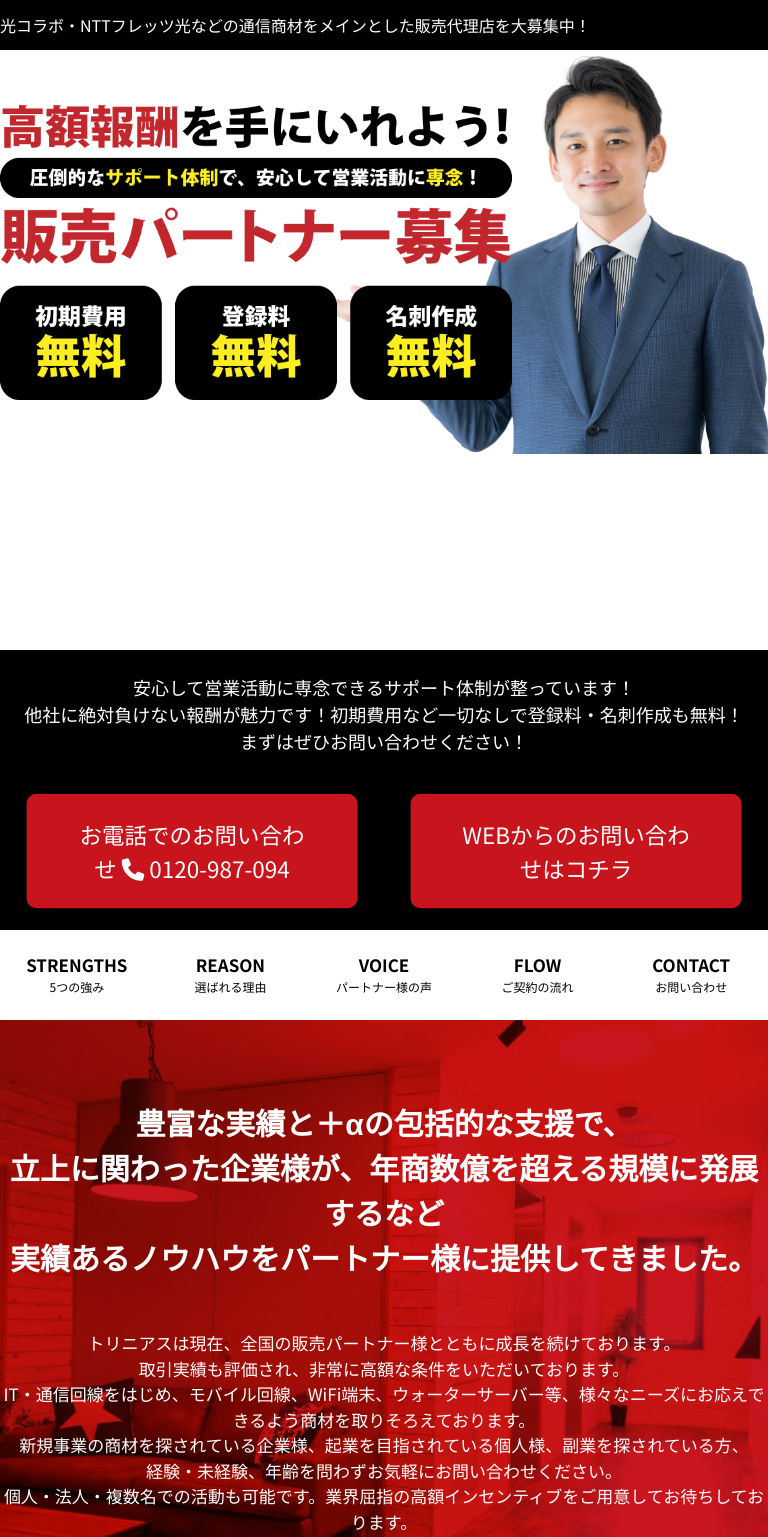
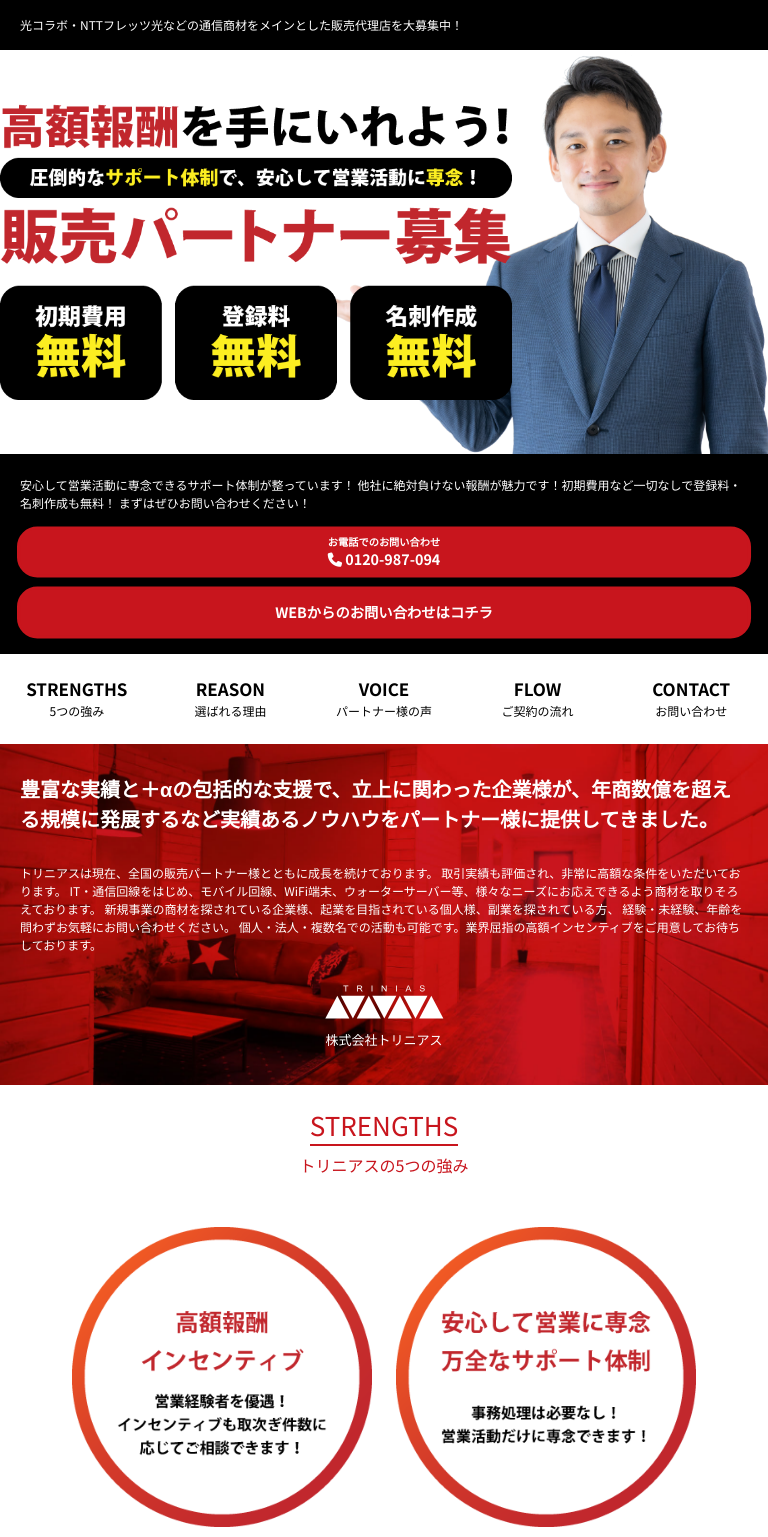
Before and after one commit to egitaro/LP_NAKATA, a plain HTML site: page index.html in a window 768 px wide. Shown: the top 1537 px of the page. Drawn offline with nearby package versions, Linux system fonts and the light colour scheme.

Commit message:
no message

```diff
--- a/css/style.css
+++ b/css/style.css
@@ -1,5 +1,8 @@
 @charset "UTF-8";
 @import url(http://fonts.googleapis.com/earlyaccess/notosansjp.css);
+
+
+/* PC　1000pxからはここを読み込む */
 
 /* 共通パーツ */
 html {
@@ -36,7 +39,7 @@
 #main-visual {
   display: flex;
   justify-content: center;
-  height: 600px;
+  height: 0 auto;
 }
 
 #main-visual img {
@@ -97,7 +100,6 @@
   color: white;
   margin: 0 30px;
   border-radius: 10px;
-  width: 500px;
   text-align: center;
   border: solid 3px #C8151D;
   transition: 0.4s ease-in-out;
@@ -112,6 +114,9 @@
   transition: 0.4s ease-in-out;
 }
 
+.btn-tb {
+  display: inline;
+}
 
 
 .btn:hover {
@@ -820,3 +825,204 @@
 .foot-link-title-item {
   font-size: 12px;
 }
+
+
+
+/*　タブレット　画面サイズが600pxから999pxまではここを読み込む　*/
+@media screen and (min-width:600px) and (max-width:999px) {
+
+
+  header p {
+    font-size: 12px;
+    margin: 0 0 0 20px;
+  }
+
+  /* 黒帯contact */
+  #contact-bnr {
+    height: 200px;
+  }
+
+  .contact-head {
+    display: flex;
+    flex-direction: column;
+    justify-content: center;
+    margin: 10px;
+  }
+
+  .contact-head p {
+    font-size: 12px;
+    font-weight: 400;
+    text-align: left;
+    margin: 0 10px;
+  }
+
+  .br-pc {
+    display: none;
+  }
+
+  .contact-btn {
+    display: flex;
+    flex-direction: column;
+    justify-content: center;
+    width: 100%;
+    margin: 0px;
+  }
+
+  .btn {
+    font-size: 14px;
+    font-weight: 600;
+    text-align: center;
+    width: auto;
+    margin: 5px 25px;
+    border-radius: 20px;
+    text-align: center;
+    border: solid 3px #C8151D;
+    transition: 0.4s ease-in-out;
+  }
+
+  .btn a {
+    border-radius: 10px;
+    padding: 4px;
+    color: white;
+    text-decoration: none;
+    display: block;
+    transition: 0.4s ease-in-out;
+  }
+
+  a.tb {
+    padding: 12px;
+  }
+
+  .btn-tb {
+    font-size: 10px;
+    display: block;
+  }
+
+  /* 赤帯 */
+  #about-trinias {
+    background-image: url(../images/tr-partner-img2.jpg);
+    background-repeat: no-repeat;
+    background-size: cover;
+    background-position: center;
+    width: auto;
+    height: auto;
+  }
+
+  #about-trinias p {
+    color: white;
+  }
+
+  .about-trinias-area {
+    padding: 30px 20px;
+  }
+
+  .about-trinias-head {
+    text-align: left;
+    font-size: 20px;
+    font-weight: 600;
+  }
+
+  .about-trinias-item {
+    padding: 30px 0px;
+    font-size: 12px;
+    text-align: left;
+  }
+
+  .trinias-logo {
+    text-align: center;
+  }
+
+  .trinias-logo img {
+    width: 120px;
+  }
+
+  .trinias-foot {
+    font-size: 13px;
+    margin: 5px;
+  }
+
+  /* 共通パーツ　title */
+  .title {
+    text-align: center;
+    color: #C8151D;
+  }
+
+  .title-strong {
+    font-size: 26px;
+    font-weight: 500;
+    border-bottom: 2px solid;
+    display: inline-block;
+    margin: 0 0 7px 0;
+  }
+
+  .title-small {
+    font-size: 16px;
+  }
+
+  /* strengths */
+  #strengths {
+    padding: 20px 0px;
+  }
+
+  .strength-img {
+    text-align: center;
+    margin: 40px 0 0 0;
+  }
+
+  .strength-img img {
+    width: 300px;
+    margin: 10px;
+  }
+
+  /* commodity */
+  #commodity {
+    padding: 0px;
+  }
+
+  .commodity-item {
+    font-size: 10px;
+    /* text-align: center; */
+    margin: 0;
+    /* width: 100px; */
+  }
+
+  .commodity-img-area {}
+
+  /* 幅せまのときこれの中身横2つずつ */
+  .commodity-img-group {
+    display: flex;
+    flex-wrap: wrap;
+    justify-content: left;
+  }
+
+  .commodity-img-group img {}
+
+  /* 幅ひろのときこれで横並び */
+  .commodity-img-box {
+    display: block;
+    /* justify-content: left;
+    flex-wrap: wrap; */
+  }
+
+  .commodity-img {
+    /* margin: 15px;*/
+    /* width: 300px; */
+  }
+
+  .commodity-img img {
+    /* width: 300px; */
+  }
+
+  .commodity-foot {
+    /* text-align: center;
+    padding: 70px 0;
+    font-size: 17px; */
+  }
+
+
+}
+
+
+
+/*　スマホ　画面サイズが599pxまではここを読み込む　*/
+@media screen and (max-width:599px) {}
--- a/index.html
+++ b/index.html
@@ -20,24 +20,24 @@
 
   <!-- メインビジュアル -->
   <section id="main-visual">
-    <div>
-      <img src="./images/tr-partner-img1.png" alt="thumb">
-    </div>
+    <img src="./images/tr-partner-img1.png" alt="thumb">
   </section>
 
   <!-- 黒帯と問い合わせ1 -->
   <section id="contact-bnr">
     <div class="contact-head">
-      <p>安心して営業活動に専念できるサポート体制が整っています！</p>
-      <p>他社に絶対負けない報酬が魅力です！初期費用など一切なしで登録料・名刺作成も無料！</p>
-      <p>まずはぜひお問い合わせください！</p>
+      <p>安心して営業活動に専念できるサポート体制が整っています！
+      <br class="br-pc">他社に絶対負けない報酬が魅力です！初期費用など一切なしで登録料・名刺作成も無料！
+      <br class="br-pc">まずはぜひお問い合わせください！</p>
     </div>
     <div class="contact-btn">
       <div class="btn">
-        <a href="tel:000-1234-5678">お電話でのお問い合わせ <i class="fa-solid fa-phone"></i> 0120-987-094</a>
+        <a href="tel:000-1234-5678">
+          <p class="btn-tb">お電話でのお問い合わせ</p><i class="fa-solid fa-phone"></i> 0120-987-094
+        </a>
       </div>
       <div class="btn">
-        <a href="#contact">WEBからのお問い合わせはコチラ</a>
+        <a href="#contact" class="tb">WEBからのお問い合わせはコチラ</a>
       </div>
     </div>
   </section>
@@ -71,10 +71,10 @@
   <section id="about-trinias">
     <div class="about-trinias-area">
       <div class="about-trinias-head">
-        <p>豊富な実績と＋αの包括的な支援で、<br>立上に関わった企業様が、年商数億を超える規模に発展するなど<br>実績あるノウハウをパートナー様に提供してきました。</p>
+        <p>豊富な実績と＋αの包括的な支援で、<br class="br-pc">立上に関わった企業様が、年商数億を超える規模に発展するなど<br class="br-pc">実績あるノウハウをパートナー様に提供してきました。</p>
       </div>
       <div class="about-trinias-item">
-        <p>トリニアスは現在、全国の販売パートナー様とともに成長を続けております。<br> 取引実績も評価され、非常に高額な条件をいただいております。<br> IT・通信回線をはじめ、モバイル回線、WiFi端末、ウォーターサーバー等、様々なニーズにお応えできるよう商材を取りそろえております。<br> 新規事業の商材を探されている企業様、起業を目指されている個人様、副業を探されている方、<br> 経験・未経験、年齢を問わずお気軽にお問い合わせください。<br> 個人・法人・複数名での活動も可能です。業界屈指の高額インセンティブをご用意してお待ちしております。</p>
+        <p>トリニアスは現在、全国の販売パートナー様とともに成長を続けております。<br class="br-pc"> 取引実績も評価され、非常に高額な条件をいただいております。<br class="br-pc"> IT・通信回線をはじめ、モバイル回線、WiFi端末、ウォーターサーバー等、様々なニーズにお応えできるよう商材を取りそろえております。<br class="br-pc"> 新規事業の商材を探されている企業様、起業を目指されている個人様、副業を探されている方、<br class="br-pc"> 経験・未経験、年齢を問わずお気軽にお問い合わせください。<br class="br-pc"> 個人・法人・複数名での活動も可能です。業界屈指の高額インセンティブをご用意してお待ちしております。</p>
       </div>
       <div class="trinias-logo">
         <img src="./images/tr-partner-logo-wh.svg">
@@ -245,16 +245,18 @@
   <!-- 黒帯と問い合わせ2 -->
   <section id="contact-bnr">
     <div class="contact-head">
-      <p>安心して営業活動に専念できるサポート体制が整っています！</p>
-      <p>他社に絶対負けない報酬が魅力です！初期費用など一切なしで登録料・名刺作成も無料！</p>
-      <p>まずはぜひお問い合わせください！</p>
+      <p>安心して営業活動に専念できるサポート体制が整っています！
+        <br class="br-pc">他社に絶対負けない報酬が魅力です！初期費用など一切なしで登録料・名刺作成も無料！
+        <br class="br-pc">まずはぜひお問い合わせください！</p>
     </div>
     <div class="contact-btn">
       <div class="btn">
-        <a href="tel:000-1234-5678">お電話でのお問い合わせ <i class="fa-solid fa-phone"></i> 0120-987-094</a>
+        <a href="tel:000-1234-5678">
+          <p class="btn-tb">お電話でのお問い合わせ</p><i class="fa-solid fa-phone"></i> 0120-987-094
+        </a>
       </div>
       <div class="btn">
-        <a href="#contact">WEBからのお問い合わせはコチラ</a>
+        <a href="#contact" class="tb">WEBからのお問い合わせはコチラ</a>
       </div>
     </div>
   </section>
@@ -409,16 +411,18 @@
   <!-- 黒帯と問い合わせ3 -->
   <section id="contact-bnr">
     <div class="contact-head">
-      <p>安心して営業活動に専念できるサポート体制が整っています！</p>
-      <p>他社に絶対負けない報酬が魅力です！初期費用など一切なしで登録料・名刺作成も無料！</p>
-      <p>まずはぜひお問い合わせください！</p>
+      <p>安心して営業活動に専念できるサポート体制が整っています！
+        <br class="br-pc">他社に絶対負けない報酬が魅力です！初期費用など一切なしで登録料・名刺作成も無料！
+        <br class="br-pc">まずはぜひお問い合わせください！</p>
     </div>
     <div class="contact-btn">
       <div class="btn">
-        <a href="tel:000-1234-5678">お電話でのお問い合わせ <i class="fa-solid fa-phone"></i> 0120-987-094</a>
+        <a href="tel:000-1234-5678">
+          <p class="btn-tb">お電話でのお問い合わせ</p><i class="fa-solid fa-phone"></i> 0120-987-094
+        </a>
       </div>
       <div class="btn">
-        <a href="#contact">WEBからのお問い合わせはコチラ</a>
+        <a href="#contact" class="tb">WEBからのお問い合わせはコチラ</a>
       </div>
     </div>
   </section>
```
